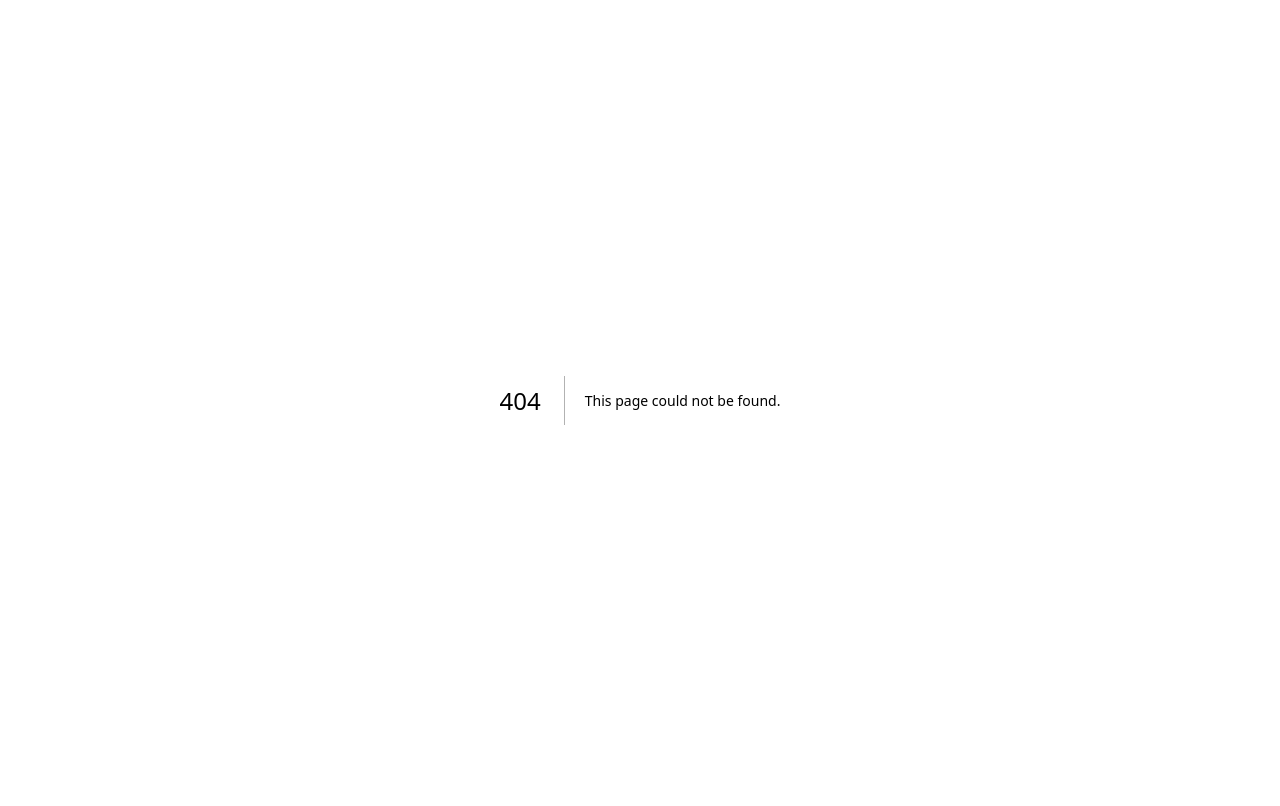
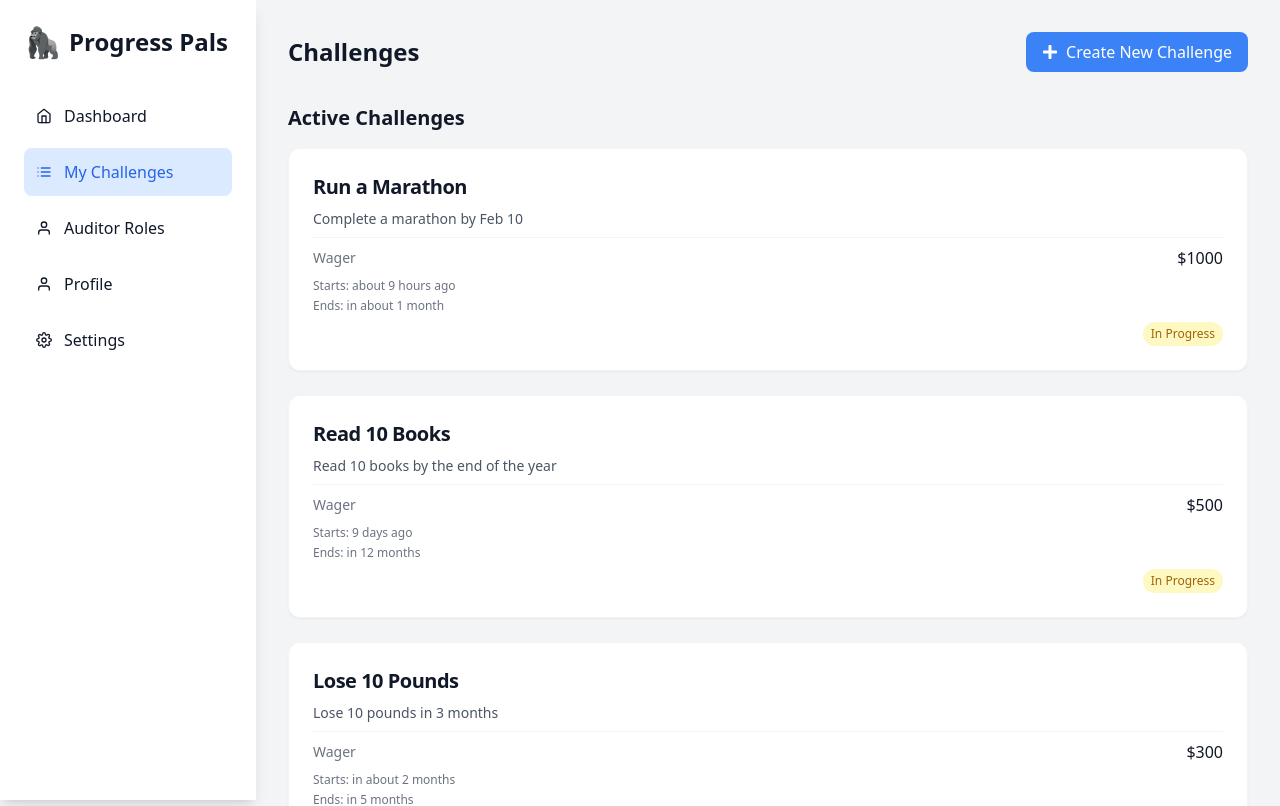
Before and after one commit to heytulsiprasad/progress-pals, a Next.js app: page /challenges in a window 1280 px wide. Before the commit this address had no page. Shown: the top 806 px of the page. Built offline with nearby package versions, Linux system fonts and the light colour scheme; no server answers; the database is empty.

Commit message:
Add challenge boxes on mock data

```diff
--- /dev/null
+++ b/app/challenges/page.tsx
@@ -0,0 +1,78 @@
+"use client";
+
+import { useCurrentUser } from "../../redux/slices/currentUserSlice";
+import { useState, useEffect } from "react";
+import { FaPlus } from "react-icons/fa";
+import { Challenge } from "@/types/general";
+import { db } from "@/firebaseConfig";
+import { collection, query, where, getDocs } from "firebase/firestore";
+import mockChallenges from "./../../mockChallenges.json";
+import Sidebar from "../components/Sidebar";
+import ChallengeBox from "../components/ChallengeBox";
+
+/**
+ * Challenges page for signed-in users.
+ */
+const Challenges = () => {
+  const { uid } = useCurrentUser();
+  const [challenges, setChallenges] = useState<Challenge[]>([]);
+
+  useEffect(() => {
+    const fetchChallenges = async () => {
+      const challengesRef = collection(db, "challenges");
+      const q = query(challengesRef, where("creator", "==", uid));
+      const challengesSnapshot = await getDocs(q);
+
+      const challengesData = challengesSnapshot.docs.map((doc) =>
+        doc.data()
+      ) as Challenge[];
+      setChallenges(challengesData);
+    };
+
+    fetchChallenges();
+  }, [uid]);
+
+  const activeChallenges = mockChallenges.filter(
+    (challenge) => challenge.status !== "completed"
+  ) as unknown as Challenge[];
+
+  const completedChallenges = mockChallenges.filter(
+    (challenge) => challenge.status === "completed"
+  ) as unknown as Challenge[];
+
+  return (
+    <div className="flex min-h-screen bg-gray-100">
+      <Sidebar />
+      {/* Main Content */}
+      <main className="flex-1 p-8">
+        {/* Header */}
+        <header className="flex justify-between items-center mb-8 mdmax:flex-col mdmax:items-start mdmax:gap-4">
+          <h1 className="text-2xl font-bold">Challenges</h1>
+          <button className="flex items-center px-4 py-2 bg-blue-500 text-white rounded-lg hover:bg-blue-600">
+            <FaPlus className="mr-2" /> Create New Challenge
+          </button>
+        </header>
+        {/* Active Challenges Grid */}
+        <div>
+          <h2 className="text-xl font-bold mb-4">Active Challenges</h2>
+          <div className="grid grid-cols-1 sm:grid-cols-2 lg:grid-cols-3 gap-6">
+            {activeChallenges.map((challenge, index) => (
+              <ChallengeBox key={index} challenge={challenge} />
+            ))}
+          </div>
+        </div>
+        {/* Completed Challenges Grid */}
+        <div className="mt-8">
+          <h2 className="text-xl font-bold mb-4">Completed Challenges</h2>
+          <div className="grid grid-cols-1 sm:grid-cols-2 lg:grid-cols-3 gap-6">
+            {completedChallenges.map((challenge, index) => (
+              <ChallengeBox key={index} challenge={challenge} />
+            ))}
+          </div>
+        </div>
+      </main>
+    </div>
+  );
+};
+
+export default Challenges;
--- /dev/null
+++ b/app/components/ChallengeBox.tsx
@@ -0,0 +1,84 @@
+import { Challenge } from "@/types/general";
+import { formatDistanceToNow } from "date-fns";
+import clsx from "clsx";
+
+interface ChallengeProps {
+  challenge: Challenge;
+}
+
+/**
+ * Based on status enum convert it to a human-readable string.
+ */
+const getStatusName = (status: string) => {
+  switch (status) {
+    case "in_progress":
+      return "In Progress";
+    case "completed":
+      return "Completed";
+    default:
+      return "Pending";
+  }
+};
+
+const ChallengeBox = ({ challenge }: ChallengeProps) => {
+  return (
+    <div
+      className={clsx(
+        "border p-6 rounded-xl shadow-sm transform transition-all duration-200 hover:scale-102 hover:shadow-lg",
+        {
+          "bg-gray-50 border-gray-200": challenge.status === "completed",
+          "bg-white border-gray-100": challenge.status !== "completed",
+        }
+      )}
+      style={{ maxHeight: "400px" }}
+    >
+      <div className="flex flex-col h-full">
+        <div className="space-y-2 mb-2">
+          <h2 className="text-xl font-bold tracking-tight">
+            {challenge.title}
+          </h2>
+          <p className="text-gray-600 text-sm line-clamp-2">
+            {challenge.description}
+          </p>
+        </div>
+
+        <div className="mt-auto pt-2 space-y-2 border-t border-gray-100">
+          <div className="flex justify-between items-center">
+            <span className="text-sm text-gray-500">Wager</span>
+            <span className="font-medium">${challenge.wagerAmount}</span>
+          </div>
+          <div className="space-y-1">
+            <p className="text-xs text-gray-500">
+              Starts:{" "}
+              {formatDistanceToNow(new Date(challenge.startDate), {
+                addSuffix: true,
+              })}
+            </p>
+            <p className="text-xs text-gray-500">
+              Ends:{" "}
+              {formatDistanceToNow(new Date(challenge.endDate), {
+                addSuffix: true,
+              })}
+            </p>
+          </div>
+          <div className="flex items-center justify-end">
+            <span
+              className={clsx("px-2 py-1 rounded-full text-xs font-medium", {
+                "bg-yellow-100 text-yellow-700":
+                  challenge.status === "in_progress",
+                "bg-green-100 text-green-700": challenge.status === "completed",
+                "bg-red-100 text-red-700":
+                  challenge.status !== "in_progress" &&
+                  challenge.status !== "completed",
+              })}
+            >
+              {getStatusName(challenge.status)}
+            </span>
+          </div>
+        </div>
+      </div>
+    </div>
+  );
+};
+
+export default ChallengeBox;
--- a/app/components/sidebar.tsx
+++ b/app/components/sidebar.tsx
@@ -12,74 +12,74 @@ const Sidebar = () => {
       initial={{ x: -250 }}
       animate={{ x: 0 }}
       exit={{ x: -250 }}
-      className="w-64 bg-white shadow-lg sticky top-0 h-screen"
+      className="w-64 bg-white shadow-lg sticky top-0 h-screen mdmax:w-16"
     >
-      <nav className="flex flex-col p-6 space-y-2">
-        <div className="flex items-center space-x-2 mb-6">
+      <nav className="flex flex-col p-6 space-y-2 mdmax:p-2">
+        <div className="flex items-center space-x-2 mb-6 mdmax:justify-center mdmax:mb-4">
           <span role="img" aria-label="gorilla" className="text-3xl">
             🦍
           </span>
-          <span className="text-2xl font-bold">Progress Pals</span>
+          <span className="text-2xl font-bold mdmax:hidden">Progress Pals</span>
         </div>
         <a
           href="/dashboard"
           className={clsx(
-            "flex items-center space-x-3 p-3 rounded-lg transition",
+            "flex items-center space-x-3 p-3 rounded-lg transition mdmax:justify-center mdmax:space-x-0",
             isActive("/dashboard")
               ? "bg-blue-100 text-blue-600"
               : "hover:bg-gray-100"
           )}
         >
           <FiHome />
-          <span>Dashboard</span>
+          <span className="mdmax:hidden">Dashboard</span>
         </a>
         <a
           href="/challenges"
           className={clsx(
-            "flex items-center space-x-3 p-3 rounded-lg transition",
+            "flex items-center space-x-3 p-3 rounded-lg transition mdmax:justify-center mdmax:space-x-0",
             isActive("/challenges")
               ? "bg-blue-100 text-blue-600"
               : "hover:bg-gray-100"
           )}
         >
           <FiList />
-          <span>My Challenges</span>
+          <span className="mdmax:hidden">My Challenges</span>
         </a>
         <a
           href="/auditor-roles"
           className={clsx(
-            "flex items-center space-x-3 p-3 rounded-lg transition",
+            "flex items-center space-x-3 p-3 rounded-lg transition mdmax:justify-center mdmax:space-x-0",
             isActive("/auditor-roles")
               ? "bg-blue-100 text-blue-600"
               : "hover:bg-gray-100"
           )}
         >
           <FiUser />
-          <span>Auditor Roles</span>
+          <span className="mdmax:hidden">Auditor Roles</span>
         </a>
         <a
           href="/profile"
           className={clsx(
-            "flex items-center space-x-3 p-3 rounded-lg transition",
+            "flex items-center space-x-3 p-3 rounded-lg transition mdmax:justify-center mdmax:space-x-0",
             isActive("/profile")
               ? "bg-blue-100 text-blue-600"
               : "hover:bg-gray-100"
           )}
         >
           <FiUser />
-          <span>Profile</span>
+          <span className="mdmax:hidden">Profile</span>
         </a>
         <a
           href="/settings"
           className={clsx(
-            "flex items-center space-x-3 p-3 rounded-lg transition",
+            "flex items-center space-x-3 p-3 rounded-lg transition mdmax:justify-center mdmax:space-x-0",
             isActive("/settings")
               ? "bg-blue-100 text-blue-600"
               : "hover:bg-gray-100"
           )}
         >
           <FiSettings />
-          <span>Settings</span>
+          <span className="mdmax:hidden">Settings</span>
         </a>
       </nav>
     </motion.aside>
--- a/app/dashboard/page.tsx
+++ b/app/dashboard/page.tsx
@@ -5,7 +5,7 @@ import {
   clearCurrentUser,
   useCurrentUser,
 } from "../../redux/slices/currentUserSlice";
-import Sidebar from "../components/sidebar";
+import Sidebar from "../components/Sidebar";
 import { useState, useRef } from "react";
 import { FaCog, FaSignOutAlt } from "react-icons/fa";
 import useOutsideClick from "@/hooks/useOutsideClick";
--- /dev/null
+++ b/mockChallenges.json
@@ -0,0 +1,112 @@
+[
+  {
+    "title": "Run a Marathon",
+    "description": "Complete a marathon by Feb 10",
+    "wagerAmount": 1000,
+    "startDate": "2025-01-10",
+    "endDate": "2025-02-10",
+    "status": "in_progress",
+    "creator": "userID1",
+    "progress": [],
+    "auditors": null
+  },
+  {
+    "title": "Read 10 Books",
+    "description": "Read 10 books by the end of the year",
+    "wagerAmount": 500,
+    "startDate": "2025-01-01",
+    "endDate": "2025-12-31",
+    "status": "in_progress",
+    "creator": "userID2",
+    "progress": [],
+    "auditors": null
+  },
+  {
+    "title": "Lose 10 Pounds",
+    "description": "Lose 10 pounds in 3 months",
+    "wagerAmount": 300,
+    "startDate": "2025-03-01",
+    "endDate": "2025-06-01",
+    "status": "in_progress",
+    "creator": "userID3",
+    "progress": [],
+    "auditors": null
+  },
+  {
+    "title": "Save $5000",
+    "description": "Save $5000 by the end of the year",
+    "wagerAmount": 200,
+    "startDate": "2025-01-01",
+    "endDate": "2025-12-31",
+    "status": "in_progress",
+    "creator": "userID4",
+    "progress": [],
+    "auditors": null
+  },
+  {
+    "title": "Learn a New Language",
+    "description": "Become fluent in Spanish",
+    "wagerAmount": 700,
+    "startDate": "2025-01-15",
+    "endDate": "2025-12-15",
+    "status": "in_progress",
+    "creator": "userID5",
+    "progress": [],
+    "auditors": null
+  },
+  {
+    "title": "Complete a Triathlon",
+    "description": "Finish a triathlon by summer",
+    "wagerAmount": 1000,
+    "startDate": "2025-04-01",
+    "endDate": "2025-08-01",
+    "status": "in_progress",
+    "creator": "userID6",
+    "progress": [],
+    "auditors": null
+  },
+  {
+    "title": "Write a Book",
+    "description": "Write and publish a book",
+    "wagerAmount": 1500,
+    "startDate": "2025-02-01",
+    "endDate": "2025-12-01",
+    "status": "in_progress",
+    "creator": "userID7",
+    "progress": [],
+    "auditors": null
+  },
+  {
+    "title": "Start a Business",
+    "description": "Launch a startup by the end of the year",
+    "wagerAmount": 2000,
+    "startDate": "2025-01-01",
+    "endDate": "2025-12-31",
+    "status": "in_progress",
+    "creator": "userID8",
+    "progress": [],
+    "auditors": null
+  },
+  {
+    "title": "Travel to 5 Countries",
+    "description": "Visit 5 new countries",
+    "wagerAmount": 1200,
+    "startDate": "2024-01-01",
+    "endDate": "2024-12-31",
+    "status": "completed",
+    "creator": "userID9",
+    "progress": [],
+    "auditors": null
+  },
+  {
+    "title": "Run 1000 Miles",
+    "description": "Run a total of 1000 miles",
+    "wagerAmount": 800,
+    "startDate": "2024-01-01",
+    "endDate": "2024-12-31",
+    "status": "completed",
+    "creator": "userID10",
+    "progress": [],
+    "auditors": null
+  }
+]
--- a/package.json
+++ b/package.json
@@ -11,6 +11,7 @@
   "dependencies": {
     "@reduxjs/toolkit": "^2.5.0",
     "clsx": "^2.1.1",
+    "date-fns": "^4.1.0",
     "firebase": "^11.1.0",
     "framer-motion": "^11.16.4",
     "next": "15.1.4",
--- /dev/null
+++ b/types/general.ts
@@ -0,0 +1,17 @@
+type Progress = {
+  proofType: "photo";
+  url: string;
+  timestamp: string;
+};
+
+export interface Challenge {
+  title: string;
+  description: string;
+  wagerAmount: number;
+  startDate: string;
+  endDate: string;
+  status: "in_progress" | "completed" | "failed";
+  creator: string;
+  progress?: Progress[];
+  auditors?: string[];
+}
```
Also changed, not shown: 1 other file (tests, documents, lock files or other folders).
